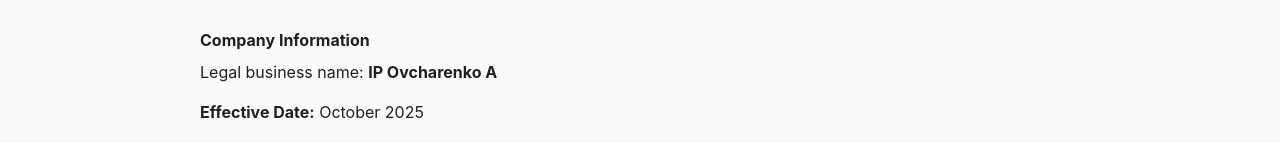
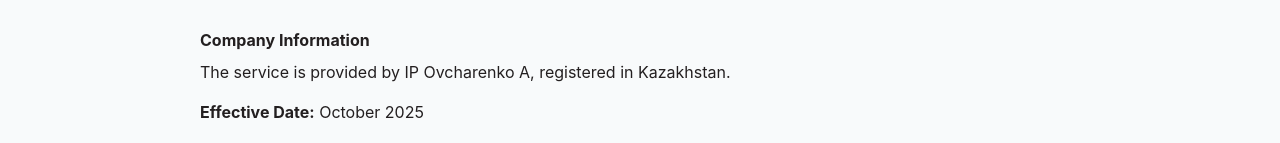
Before and after one commit to linda07060/brainiHi-cbt-platform, a Next.js app in the folder frontend/: page /terms in a window 1280 px wide. Shown: the part 310-453 px from the top of the page. Built offline with nearby package versions, Linux system fonts and the light colour scheme; no server answers.

Commit message:
Redeploy: updated file + review page

```diff
--- a/frontend/src/pages/terms.tsx
+++ b/frontend/src/pages/terms.tsx
@@ -23,8 +23,13 @@ export default function TermsPage(): JSX.Element {
           {/* Company information required by Paddle */}
           <section aria-labelledby="company-info-heading" style={{ marginBottom: 12 }}>
             <h2 id="company-info-heading" style={{ fontSize: "1rem", margin: "8px 0" }}>Company Information</h2>
-            <p style={{ margin: 0 }}>
+            {/* <p style={{ margin: 0 }}>
               Legal business name: <strong>IP Ovcharenko A</strong>
+            </p> */}
+
+            {/* Required Paddle wording */}
+            <p style={{ margin: "8px 0 0 0" }}>
+              The service is provided by IP Ovcharenko A, registered in Kazakhstan.
             </p>
           </section>
 
```
